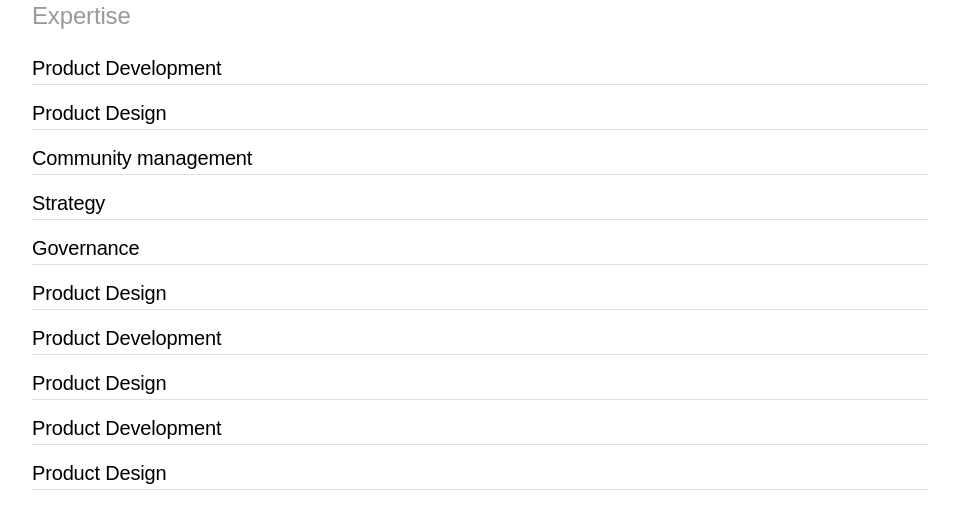
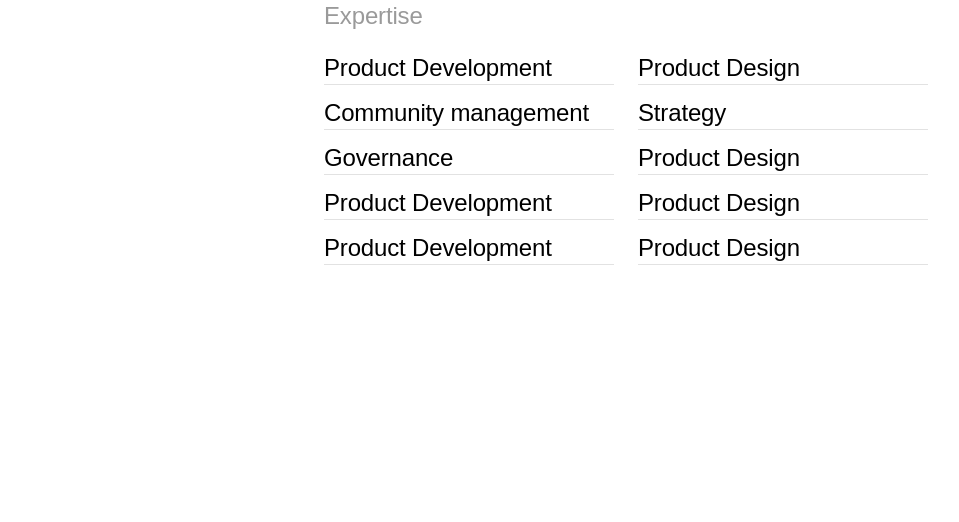
Before and after one commit to TheGymRwanda/zzz-unit8, a Next.js app: page / in a window 1280 px wide. Shown: the top 522 px of the page, without its empty margins (288-1247 px from the left). Built offline with nearby package versions, Linux system fonts and the light colour scheme; a web font is replaced by a local one.

Commit message:
feat: add styles for the desktop breakpoint

```diff
--- a/components/Sections/Expertise.jsx
+++ b/components/Sections/Expertise.jsx
@@ -2,13 +2,13 @@ import expertiseList from "../../utils/expertiseData";
 export default function Expertise() {
   return (
     <section className="float-right">
-      <div className="-tracking-0.01">
-        <h4 className="text-2xl text-muted-300">Expertise</h4>
-        <div className="grid grid-cols-1 mt-5 gap-y-3">
+      <div className="text-xl leading-8 -tracking-0.01 md:text-2xl">
+        <h4 className=" text-muted-300">Expertise</h4>
+        <div className="grid grid-cols-1 mt-5 md:grid-cols-2 gap-y-3 gap-x-6">
           {expertiseList.map((expertise, index) => (
             <h5
               key={index}
-              className="text-xl leading-8 border-b border-muted-100 w-70w"
+              className="border-b border-muted-100 w-70w md:w-[18.125rem]"
             >
               {expertise}
             </h5>
```
